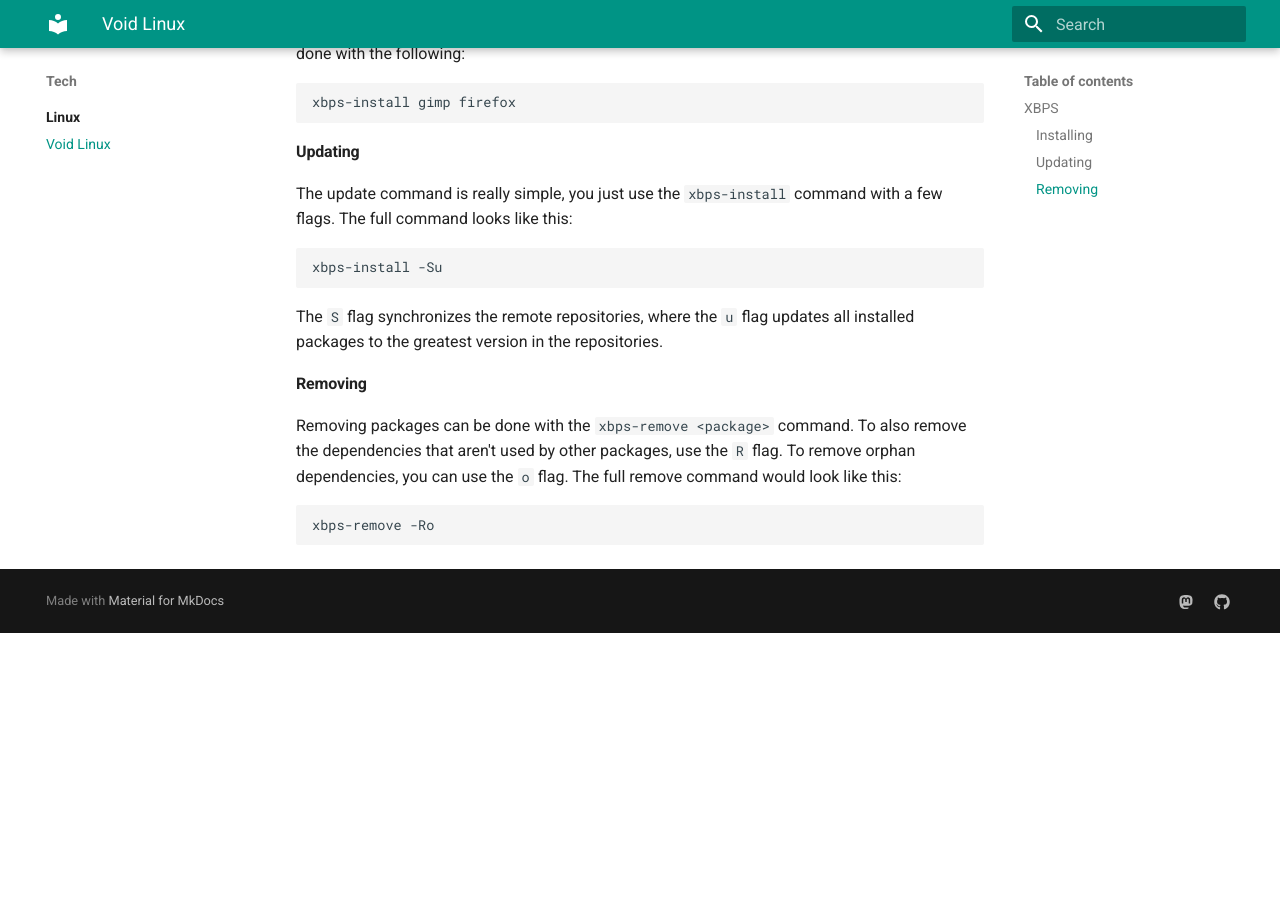
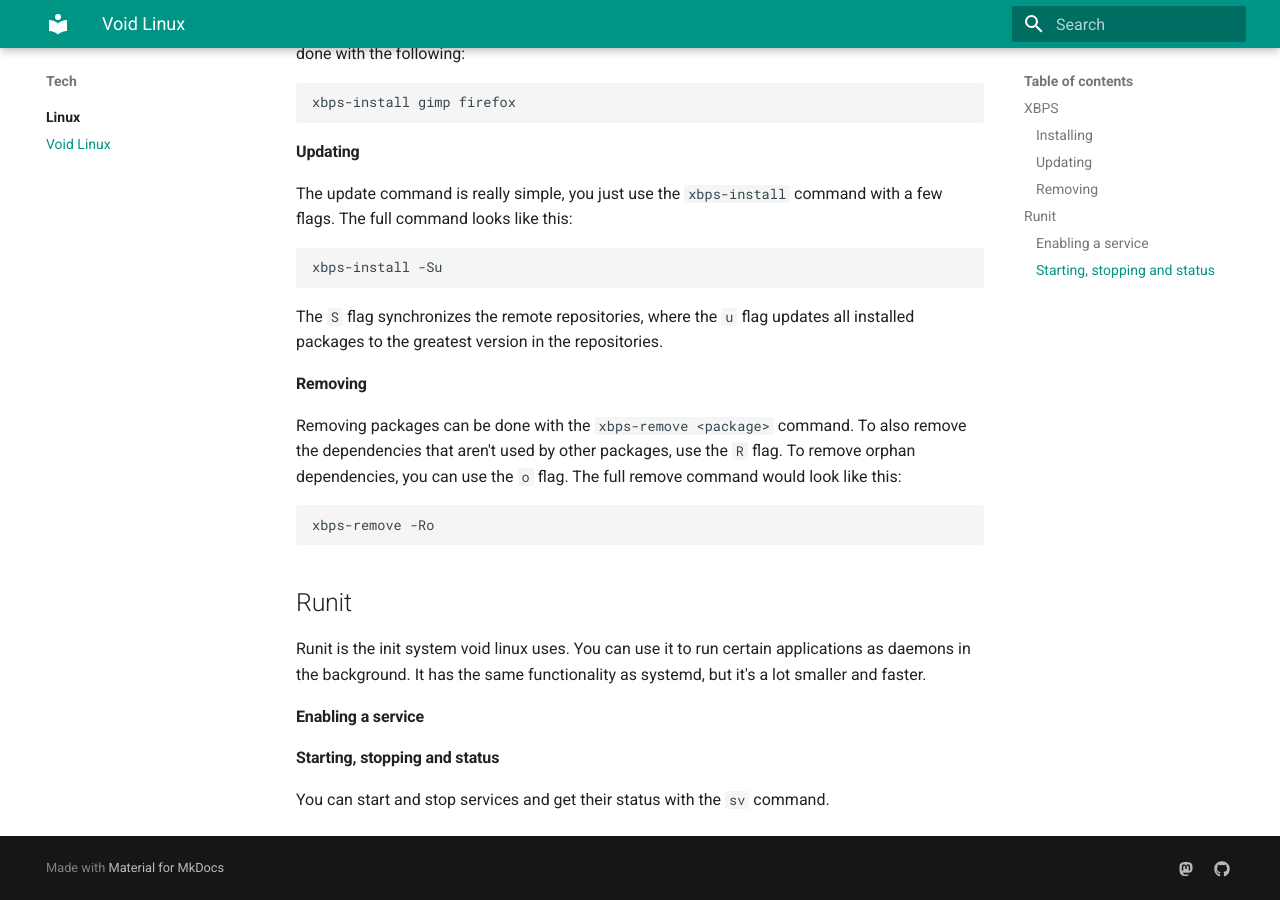
Before and after one commit to legoraft/wiki, an MkDocs documentation site: the page built from docs/linux/void.md, in a window 1280 px wide and 900 px high, scrolled down 541 px. Built offline with MkDocs 1.6.1 and Material for MkDocs 9.7.7, drawn with Linux system fonts in a browser that asks for light colours; before the commit the page ends 1174 px from its top, so only the background shows below that.

Commit message:
Added runit info on void

````diff
--- a/docs/linux/void.md
+++ b/docs/linux/void.md
@@ -31,3 +31,13 @@
 ```
 xbps-remove -Ro
 ```
+
+## Runit
+
+Runit is the init system void linux uses. You can use it to run certain applications as daemons in the background. It has the same functionality as systemd, but it's a lot smaller and faster.
+
+#### Enabling a service
+
+#### Starting, stopping and status
+
+You can start and stop services and get their status with the `sv` command.
````
